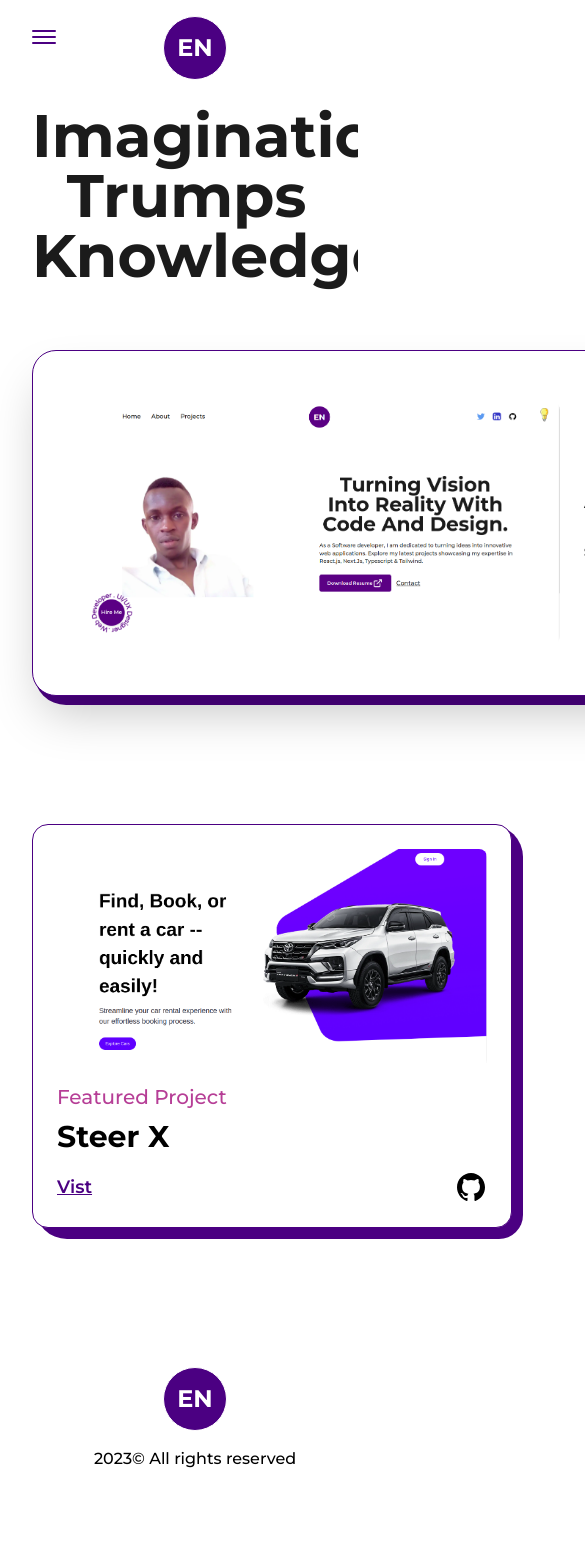
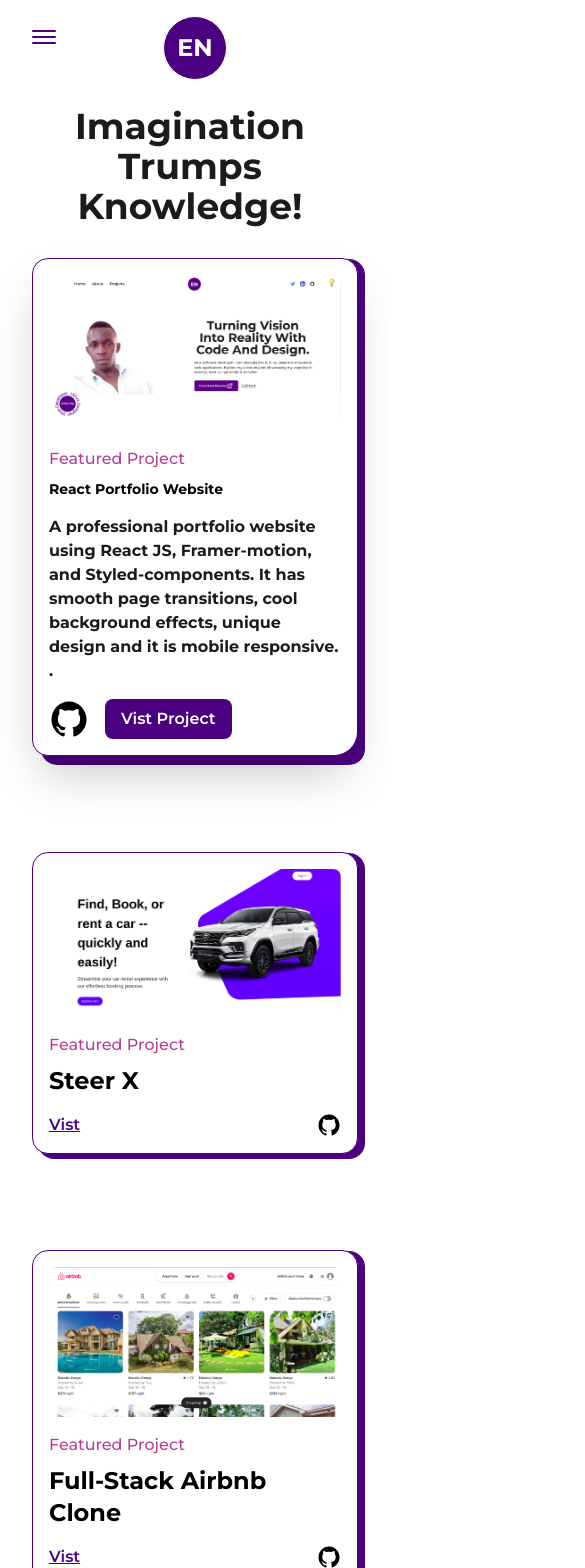
Before and after one commit to NEKiarie/MyPortfolio, a Next.js app: page /projects in a window 390 px wide. Shown: the top 1568 px of the page, 585 px wide, since content can reach past the window. Before the commit the page ends 1503 px from the top, so only its background shows below. Built offline with nearby package versions, Linux system fonts and the light colour scheme.

Commit message:
:sparkles:Projects Page responsiveness complete

```diff
--- a/app/projects/page.js
+++ b/app/projects/page.js
@@ -18,13 +18,18 @@
   return (
     <article
       className="w-full flex items-center justify-between rounded-3xl
-    border border-solid border-dark2 bg-light shadow-2xl p-12 relative rounded-br-2xl dark:bg-dark dark:border-light"
+    border border-solid border-dark2 bg-light shadow-2xl
+     p-12 relative rounded-br-2xl dark:bg-dark dark:border-light lg:flex-col lg:p-8
+     xs:rounded-2xl xs:rounded-br-3xl xs:p-4"
     >
-      <div className="absolute top-0 -right-3 -z-10 w-[101%] h-[103%] rounded-[2rem] bg-dark2 rounded-br-3xl dark:bg-light" />
+      <div className="absolute top-0 -right-3 -z-10 w-[101%] h-[103%]
+      rounded-[2rem] bg-dark2 rounded-br-3xl dark:bg-light xs:-right-2 sm:h-[102%]
+      xs:w-full xs:rounded-[1rem]" />
       <Link
         href={link}
         target="_blank"
-        className="w-1/2 cursor-pointer overflow-hidden rounded-lg
+        className="w-1/2 cursor-pointer overflow-hidden rounded-lg lg:w-full
+
       "
       >
         <FramerImage
@@ -39,16 +44,17 @@
         />
       </Link>
 
-      <div className="w-1/2 flex flex-col items-start justify-between pl-6 ">
-        <span className="text-primary font-medium text-xl dark:text-primaryDark">{type}</span>
+      <div className="w-1/2 flex flex-col items-start justify-between pl-6 lg:w-full lg:pl-0 lg:pt-6">
+        <span className="text-primary font-medium text-xl dark:text-primaryDark xs:text-base
+        ">{type}</span>
         <Link
           href={link}
           target="_blank"
           className="hover:underline underline-offset-2"
         >
-          <h2 className="my-2 w-full text-left text-4xl font-bold dark:text-light">{title}</h2>
+          <h2 className="my-2 w-full text-left text-4xl font-bold dark:text-light sm:text-sm">{title}</h2>
         </Link>
-        <p className="my-2 font-bold text-dark dark:text-light">{summary}</p>
+        <p className="my-2 font-bold text-dark dark:text-light sm-text-sm">{summary}</p>
         <div className="mt-2 flex items-center">
           <Link href={github} target="_blank" className="w-10">
             <GithubIcon />
@@ -58,7 +64,7 @@
             href={link}
             target="_blank"
             className="ml-4 rounded-lg bg-dark2 text-light p-2 px-6 text-lg font-semibold dark:bg-light
-            dark:text-dark"
+            dark:text-dark sm:px-4 sm:text-base"
           >
             Vist Project
           </Link>
@@ -72,9 +78,11 @@
   return (
     <article
       className="w-full flex flex-col items-center justify-center rounded-2xl border border-solid
-   border-dark2 bg-light p-6 relative rounded-br-2xl dark:bg-dark dark:border-light"
+   border-dark2 bg-light p-6 relative rounded-br-2xl dark:bg-dark dark:border-light xs:p-4"
     >
-      <div className="absolute top-0 -right-3 -z-10 w-[102%] h-[103%] rounded-[2rem] bg-dark2 rounded-br-3xl dark:bg-light" />
+      <div className="absolute top-0 -right-3 -z-10 w-[102%] h-[103%] rounded-[2rem]
+       bg-dark2 rounded-br-3xl dark:bg-light md:-right-2 md:w-[101%] xs:h-[102%]
+       xs:rounded-[1rem]" />
       <Link
         href={link}
         target="_blank"
@@ -91,23 +99,26 @@
       </Link>
 
       <div className="w-full flex flex-col items-start justify-between mt-4">
-        <span className="text-primary font-medium text-xl dark:text-primaryDark">{type}</span>
+        <span className="text-primary font-medium text-xl dark:text-primaryDark lg:text-lg
+        md:text-base">{type}</span>
         <Link
           href={link}
           target="_blank"
           className="hover:underline underline-offset-2"
         >
-          <h2 className="my-2 w-full text-left text-3xl font-bold">{title}</h2>
+          <h2 className="my-2 w-full text-left text-3xl font-bold lg:text-2xl
+          ">{title}</h2>
         </Link>
         <div className=" w-full mt-2 flex items-center justify-between">
           <Link
             href={link}
             target="_blank"
-            className="text-lg font-semibold underline text-dark2 dark:text-light"
+            className="text-lg font-semibold underline text-dark2 dark:text-light
+            md:text-base"
           >
             Vist
           </Link>
-          <Link href={github} target="_blank" className="w-8">
+          <Link href={github} target="_blank" className="w-8 md:w-6">
             <GithubIcon />
           </Link>
         </div>
@@ -127,11 +138,12 @@
         <Layout className="pt-16">
           <AnimatedText
             text="Imagination Trumps Knowledge!"
-            className="mb-16"
+            className="mb-16 lg:text-7xl sm:mb-8 sm:text-6xl xs:text-4xl"
           />
 
-          <div className="grid grid-cols-12 gap-24 gap-y-32">
-            <div className="col-span-12">
+          <div className="grid grid-cols-12 gap-24 gap-y-32 xl:gap-x-16
+          lg:gap-x-8 md:gap-y-24 sm:gap-x-0">
+            <div className="col-span-12 ">
               <FeaturedProject
                 title="React Portfolio Website"
                 img={FeaturedProject1}
@@ -144,8 +156,7 @@
               />
             </div>
 
-            <div className="col-span-6">
-              {" "}
+            <div className="col-span-6 sm:col-span-12">
               <Project
                 title="Steer X"
                 img={Project1}
@@ -154,7 +165,7 @@
                 type="Featured Project"
               />
             </div>
-            <div className="col-span-6">
+            <div className="col-span-6 sm:col-span-12">
               <Project
                 title="Full-Stack Airbnb Clone"
                 img={Project2}
```
Also changed, not shown: app/components/Education.js (+6 -2 lines).
